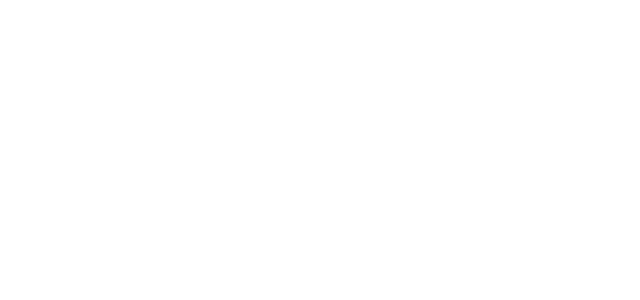
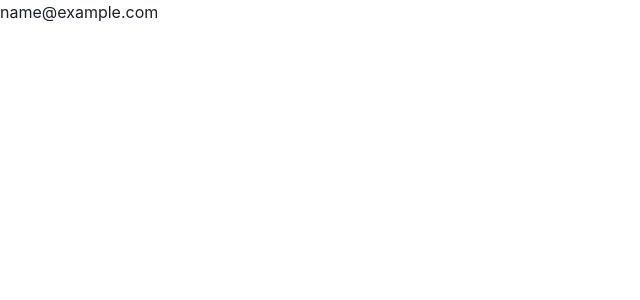
Before and after one commit to RiyazurRazak/about-cats, a React (Create React App) app: page / in a window 1280 px wide. Before the commit this address had no page. Shown: the top 300 px of the page, without its empty margins (0-640 px from the left). Built offline with nearby package versions, Linux system fonts and the light colour scheme; sample sign-in values are in the browser's storage.

Commit message:
Add: empty homepage added

```diff
--- a/src/App.js
+++ b/src/App.js
@@ -1,6 +1,7 @@
 import { BrowserRouter, Route, Routes } from "react-router-dom";
 import Login from "./pages/LoginPage/LoginPage";
 import { createContext, useState } from "react";
+import Home from "./pages/HomePage/HomePage";
 
 export const userContext = createContext(null);
 function App() {
@@ -14,6 +15,7 @@
     >
       <BrowserRouter>
         <Routes>
+          <Route path="/" element={<Home />} />
           <Route path="/login" element={<Login />}></Route>
         </Routes>
       </BrowserRouter>
--- /dev/null
+++ b/src/pages/HomePage/HomePage.js
@@ -0,0 +1,18 @@
+import React, { useContext, useEffect } from "react";
+import { userContext } from "../../App";
+import { useNavigate } from "react-router-dom";
+
+function Home() {
+  const { user } = useContext(userContext);
+  const navigate = useNavigate();
+
+  useEffect(() => {
+    if (user === null) {
+      navigate("/login");
+    }
+  }, [user]);
+
+  return <div>{user?.email}</div>;
+}
+
+export default Home;
```
